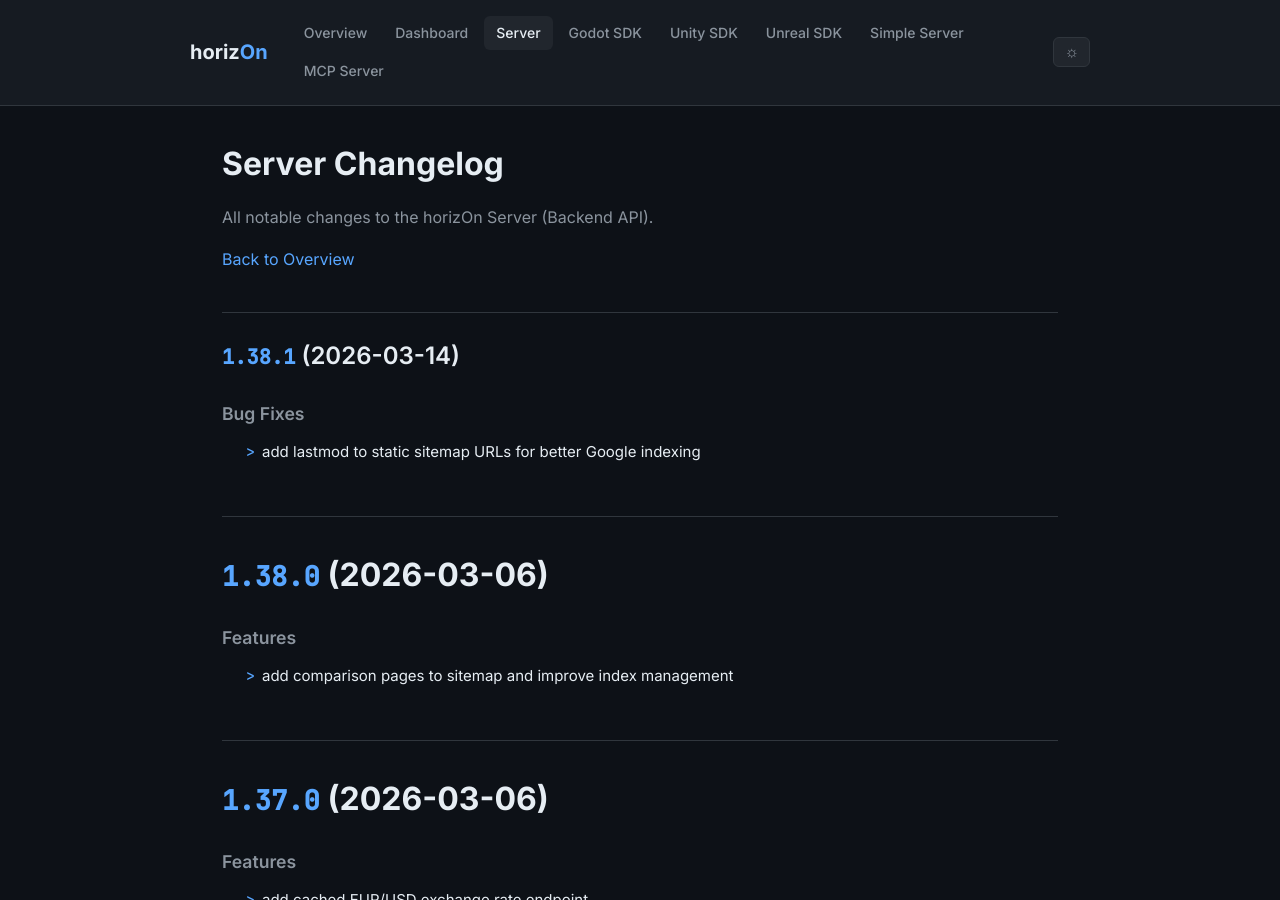
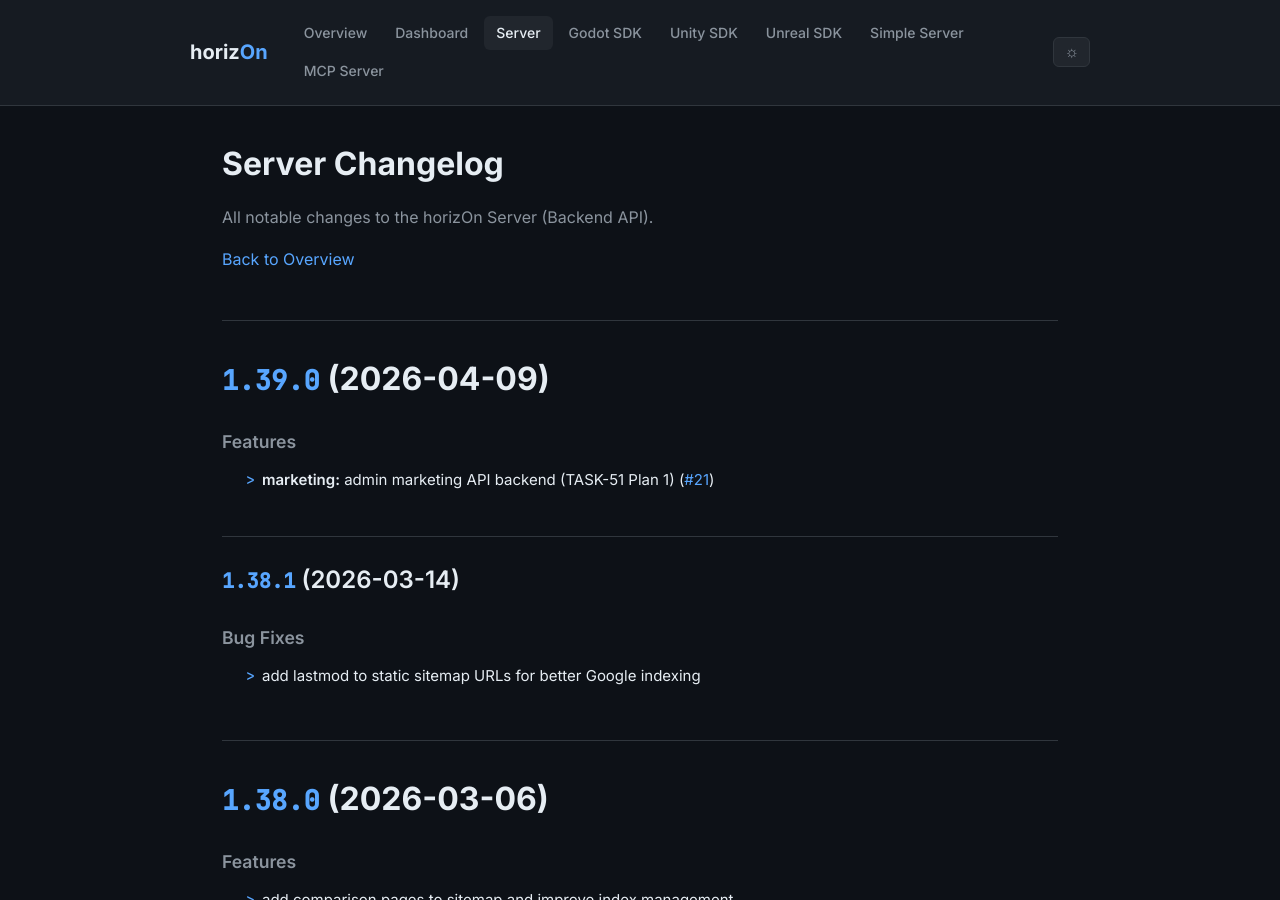
Before and after one commit to ProjectMakersDE/horizOn-Changelog, a Jekyll site: the page built from server-changelog.md, in a window 1280 px wide and 900 px high. Built offline with Jekyll 4.4.1, drawn with Linux system fonts in a browser that asks for light colours.

Commit message:
chore: sync changelogs [skip ci]

```diff
--- a/server-changelog.md
+++ b/server-changelog.md
@@ -8,6 +8,13 @@ title: Server Changelog
 All notable changes to the horizOn Server (Backend API).
 
 [Back to Overview](.)
+
+# [1.39.0](https://github.com/ProjectMakersDE/horizOn-Server/compare/v1.38.1...v1.39.0) (2026-04-09)
+
+
+### Features
+
+* **marketing:** admin marketing API backend (TASK-51 Plan 1) ([#21](https://github.com/ProjectMakersDE/horizOn-Server/issues/21)) ([cf526ef](https://github.com/ProjectMakersDE/horizOn-Server/commit/cf526ef4ba32c6e5a0e038b9826f155b481c0b53))
 
 ## [1.38.1](https://github.com/ProjectMakersDE/horizOn-Server/compare/v1.38.0...v1.38.1) (2026-03-14)
 
```
Also changed, not shown: index.md (+1 -1 lines).
